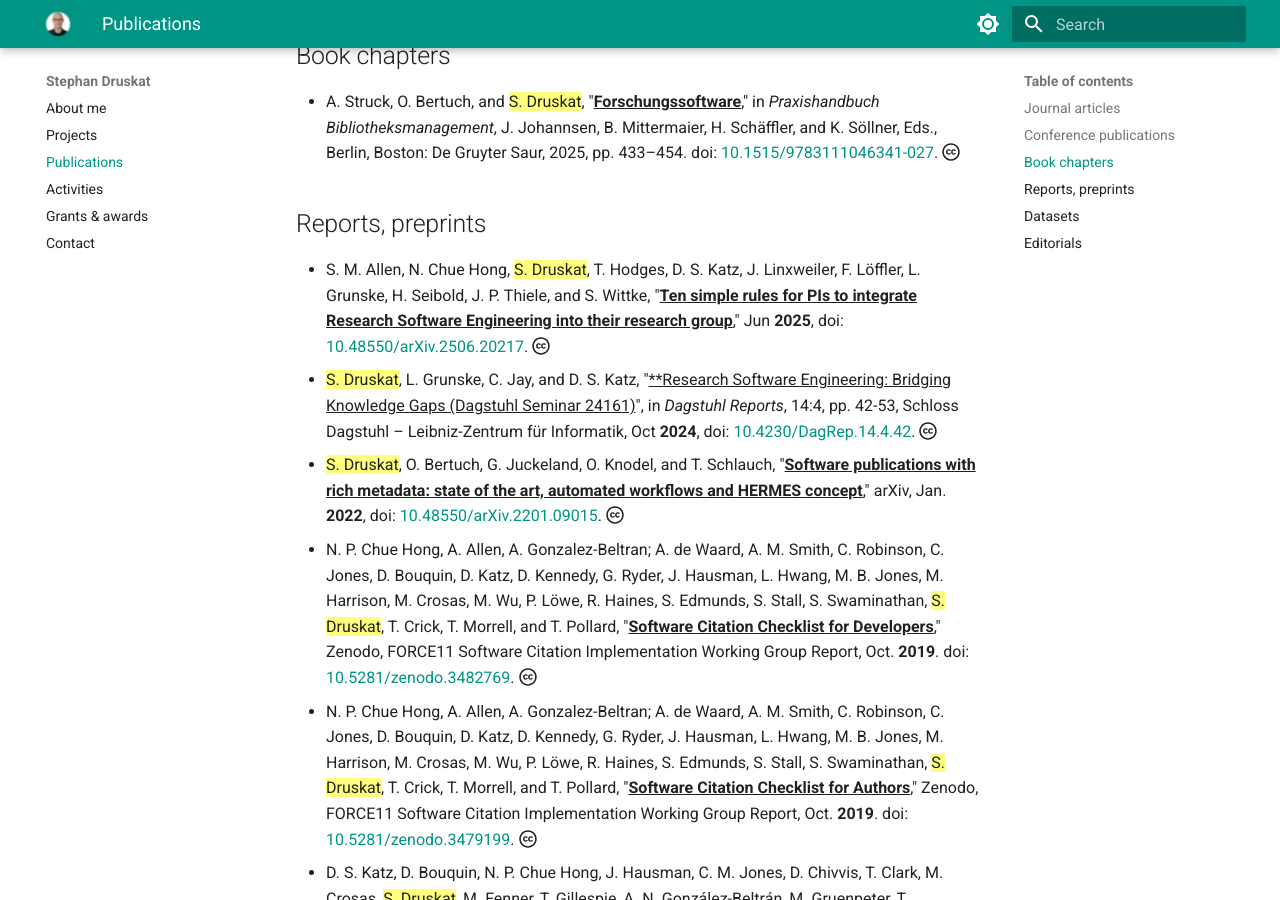
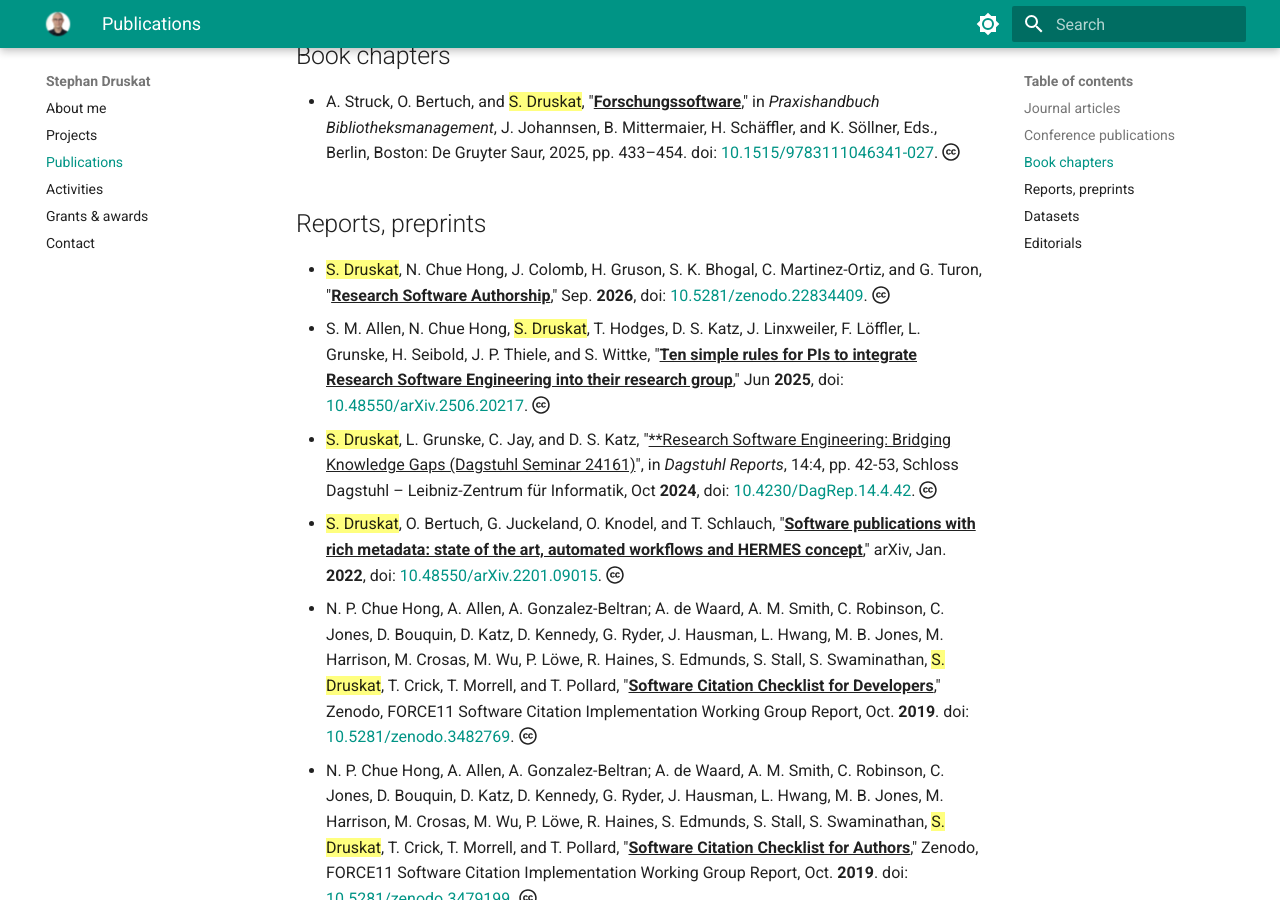
Before and after one commit to sdruskat/sdruskat.github.io, an MkDocs documentation site: the page built from docs/publications.md, in a window 1280 px wide and 900 px high, scrolled down 2638 px. Built offline with MkDocs 1.6.1 and Material for MkDocs 9.7.7, drawn with Linux system fonts in a browser that asks for light colours.

Commit message:
Add ReSA TF Guidelines to publications

```diff
--- a/docs/publications.md
+++ b/docs/publications.md
@@ -44,6 +44,7 @@ For more, see the following services
 
 ## Reports, preprints
 
+- {==S. Druskat==}, N. Chue Hong, J. Colomb, H. Gruson, S. K. Bhogal, C. Martinez-Ortiz, and G. Turon, "^^**Research Software Authorship**^^," Sep. **2026**, doi: [10.5281/zenodo.22834409](https://doi.org/10.5281/zenodo.22834408).  :fontawesome-brands-creative-commons:
 - S. M. Allen, N. Chue Hong, {==S. Druskat==}, T. Hodges, D. S. Katz, J. Linxweiler, F. Löffler, L. Grunske, H. Seibold, J. P. Thiele, and S. Wittke, "^^**Ten simple rules for PIs to integrate Research Software Engineering into their research group**^^," Jun **2025**, doi: [10.48550/arXiv.2506.20217](https://doi.org/10.48550/arXiv.2506.20217).  :fontawesome-brands-creative-commons:
 - {==S. Druskat==}, L. Grunske, C. Jay, and D. S. Katz, "^^**Research Software Engineering: Bridging Knowledge Gaps (Dagstuhl Seminar 24161)^^", in *Dagstuhl Reports*, 14:4, pp. 42-53, Schloss Dagstuhl – Leibniz-Zentrum für Informatik, Oct **2024**, doi: [10.4230/DagRep.14.4.42](https://doi.org/10.4230/DagRep.14.4.42). :fontawesome-brands-creative-commons:
 - {==S. Druskat==}, O. Bertuch, G. Juckeland, O. Knodel, and T. Schlauch, "^^**Software publications with rich metadata: state of the art, automated workflows and HERMES concept**^^,"  arXiv, Jan. **2022**, doi: [10.48550/arXiv.2201.09015](https://doi.org/10.48550/arXiv.2201.09015). :fontawesome-brands-creative-commons:
```
